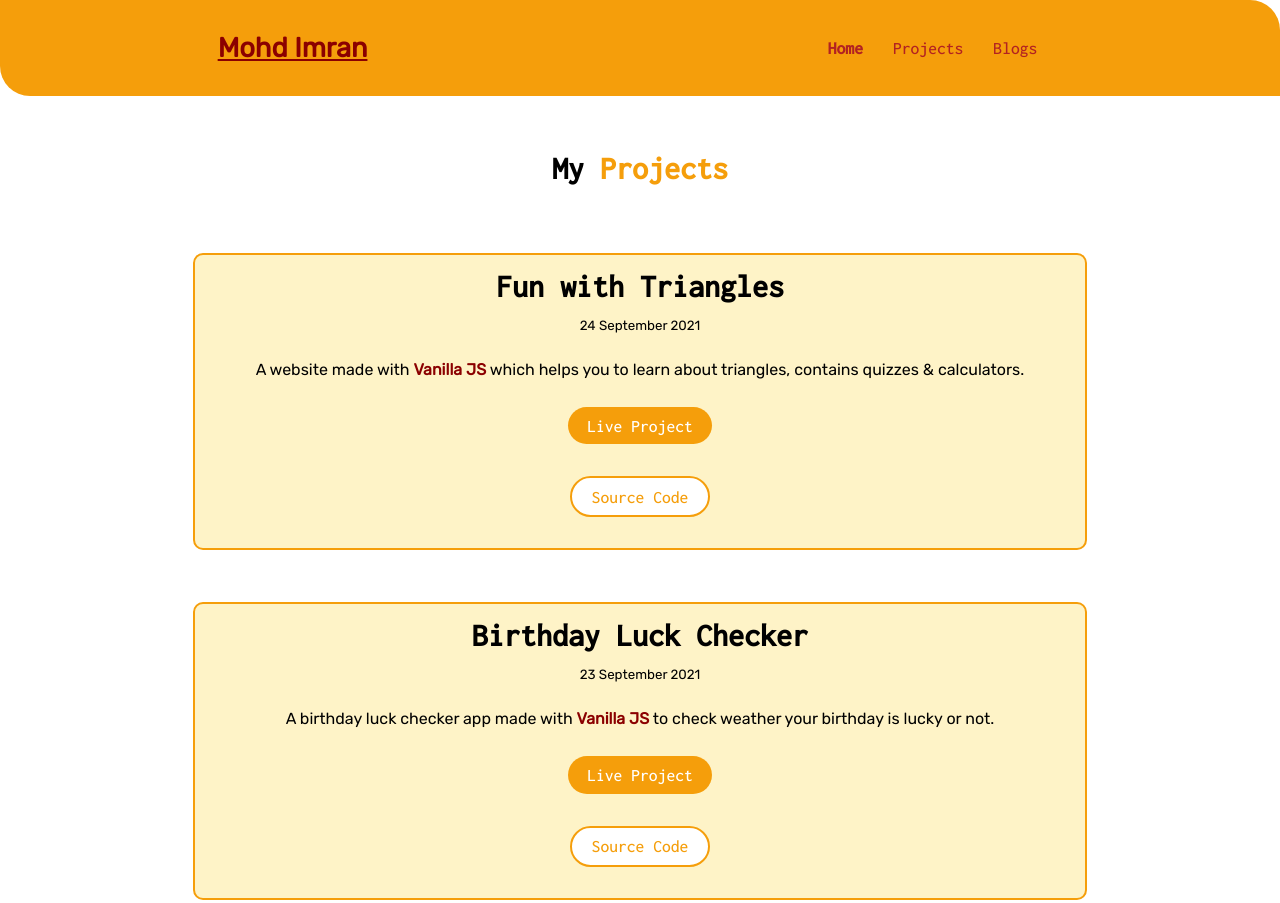
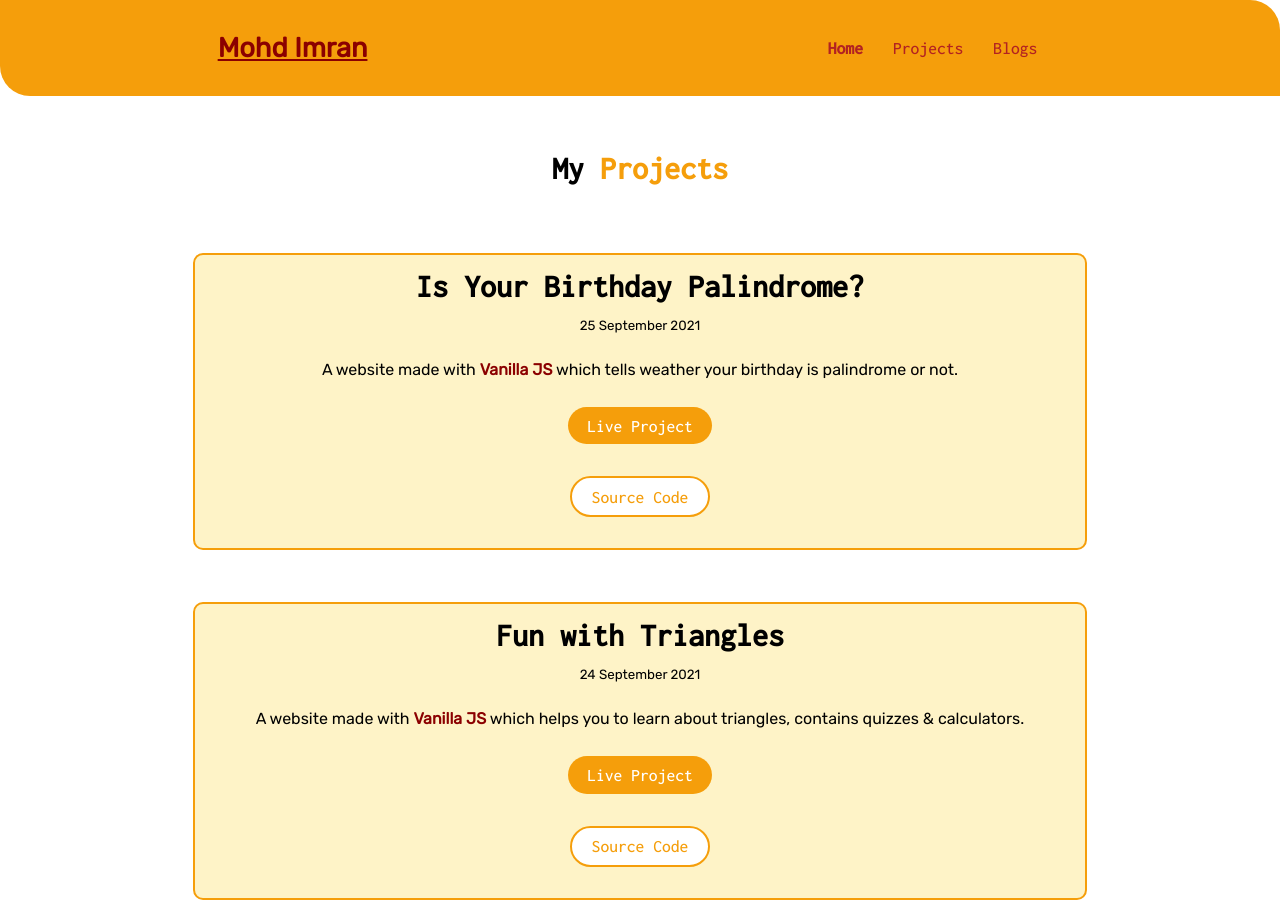
Before and after one commit to IImRan007/my-portfolio, a plain HTML site: page projects.html in a window 1280 px wide. Shown: the top 903 px of the page. Drawn offline with Linux system fonts and the light colour scheme.

Commit message:
refactor: added new project

```diff
--- a/projects.html
+++ b/projects.html
@@ -26,6 +26,28 @@
     <header class="main-header">
       <h1 class="main-heading">My <span class="main-color">Projects</span></h1>
     </header>
+    <ul class="list-non-bullet">
+      <li class="section off-white">
+        <div class="project-container">
+          <h1>Is Your Birthday Palindrome?</h1>
+          <small>25 September 2021</small>
+          <p>
+            A website made with <strong>Vanilla JS</strong> which tells weather
+            your birthday is palindrome or not.
+          </p>
+          <a
+            class="link link-primary"
+            href="https://palindromebirthdate-checker.netlify.app/"
+            >Live Project</a
+          >
+          <a
+            class="link link-primary link-secondary"
+            href="https://github.com/IImRan007/Is-Your-Birthday-Palindrome"
+            >Source Code</a
+          >
+        </div>
+      </li>
+    </ul>
     <ul class="list-non-bullet">
       <li class="section off-white">
         <div class="project-container">
```
